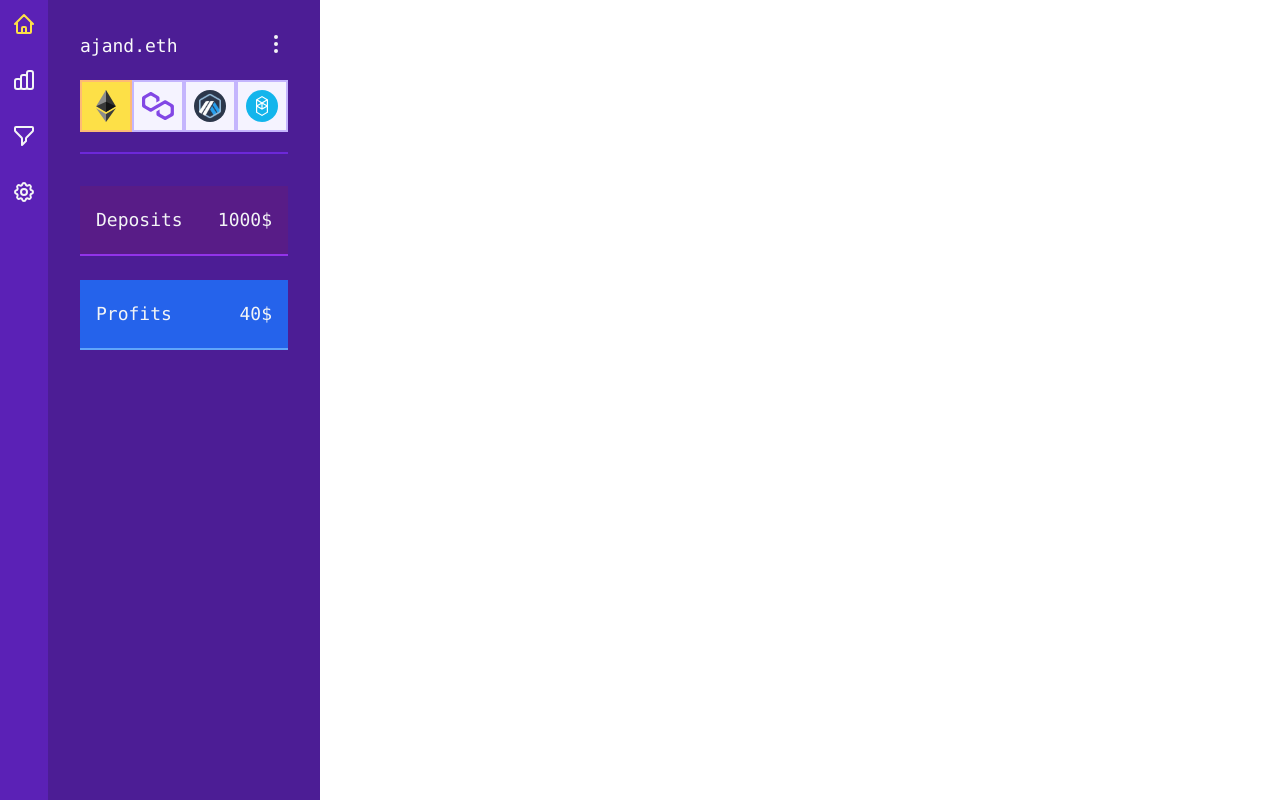
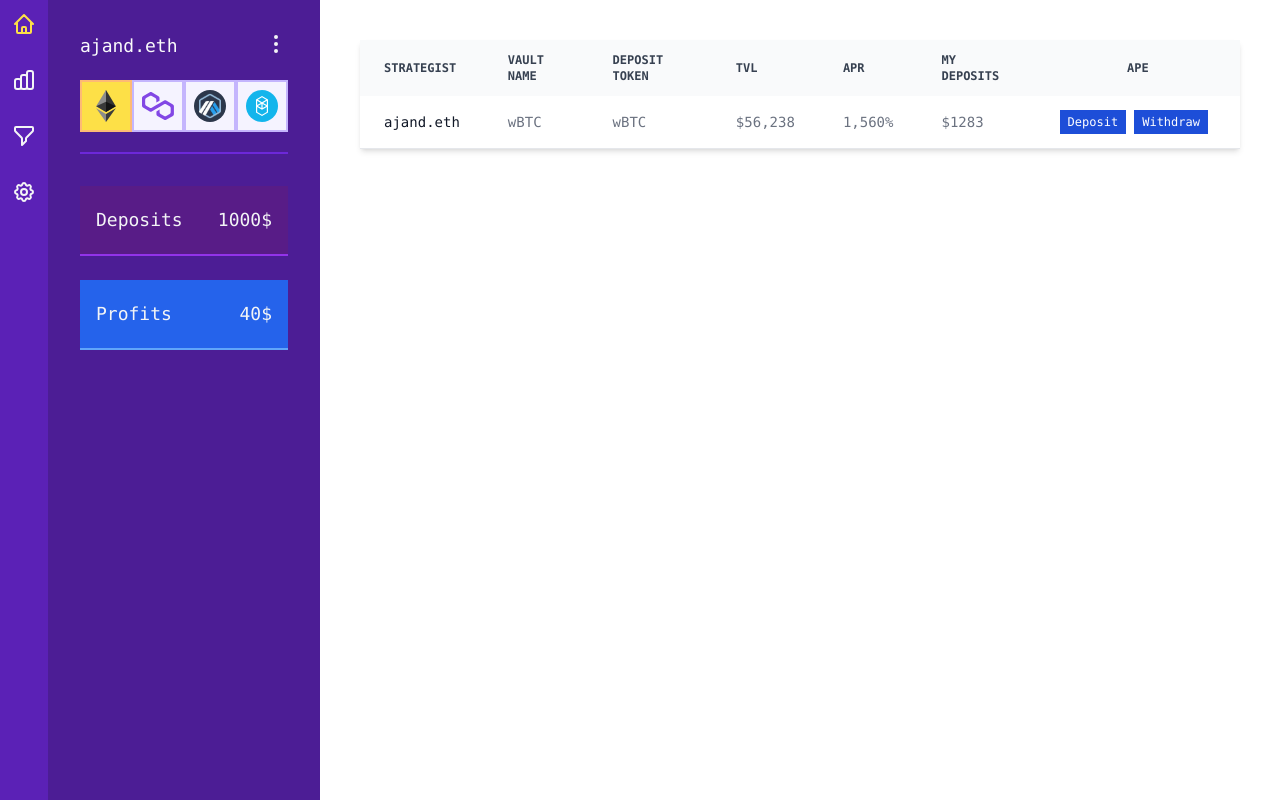
Before and after one commit to Ajand/Chadger-UI, a React (Create React App) app: page / in a window 1280 px wide. Built offline with nearby package versions, Linux system fonts and the light colour scheme.

Commit message:
Vault Table Added

```diff
--- a/src/modules/layouts/Desktop.js
+++ b/src/modules/layouts/Desktop.js
@@ -1,10 +1,16 @@
 import Sidebar from "../components/Sidebar";
+import VaultsTable from "../vault/VaultsTable";
 
 const Desktop = () => {
   return (
-    <div>
-      <div className="w-3/12">
+    <div className="flex">
+      <div className="w-3/12 inline-block">
         <Sidebar />
+      </div>
+      <div className="w-9/12 inline-block">
+        <div className="m-10">
+          <VaultsTable />
+        </div>
       </div>
     </div>
   );
--- /dev/null
+++ b/src/modules/vault/VaultsTable.js
@@ -0,0 +1,64 @@
+const VaultsTable = () => {
+  return (
+    <div class="relative overflow-x-auto shadow-md font-mono">
+      <table class="w-full text-sm text-left text-gray-500 dark:text-gray-400">
+        <thead class="text-xs text-gray-700 uppercase bg-gray-50 dark:bg-violet-900 dark:text-gray-50">
+          <tr >
+            <th scope="col" class="px-6 py-3">
+              Strategist
+            </th>
+            <th scope="col" class="px-6 py-3">
+              Vault Name
+            </th>
+            <th scope="col" class="px-6 py-3">
+              Deposit Token
+            </th>
+            <th scope="col" class="px-6 py-3">
+              TVL
+            </th>
+            <th scope="col" class="px-6 py-3">
+              APR
+            </th>
+            <th scope="col" class="px-6 py-3">
+              My Deposits
+            </th>
+            <th scope="col" class="px-6 py-3 text-center">
+              Ape
+            </th>
+          </tr>
+        </thead>
+        <tbody>
+          <tr class="bg-white border-b dark:bg-gray-800 dark:border-gray-700 ">
+            <th
+              scope="row"
+              class="px-6 py-4 font-medium text-gray-900 dark:text-white whitespace-nowrap"
+            >
+              ajand.eth
+            </th>
+            <td class="px-6 py-4">wBTC</td>
+            <td class="px-6 py-4">wBTC</td>
+            <td class="px-6 py-4">$56,238</td>
+            <td class="px-6 py-4">1,560%</td>
+            <td class="px-6 py-4">$1283</td>
+            <td class="px-6 pt-3.5 flex justify-center items-end">
+              <button
+                type="button"
+                class="text-white text-center bg-blue-700 hover:bg-blue-800  text-xs px-2 py-1 mr-2 mb-2 dark:bg-blue-600  focus:outline-none "
+              >
+                Deposit
+              </button>
+              <button
+                type="button"
+                class="text-white text-center bg-blue-700 hover:bg-blue-800  text-xs px-2 py-1 mr-2 mb-2 dark:bg-blue-600  focus:outline-none "
+              >
+                Withdraw
+              </button>
+            </td>
+          </tr>
+        </tbody>
+      </table>
+    </div>
+  );
+};
+
+export default VaultsTable;
```
